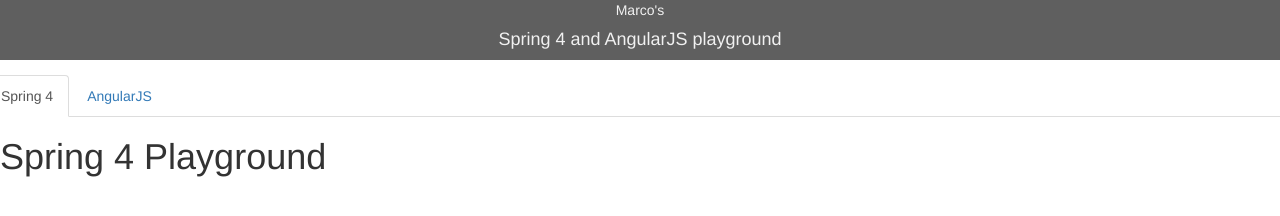
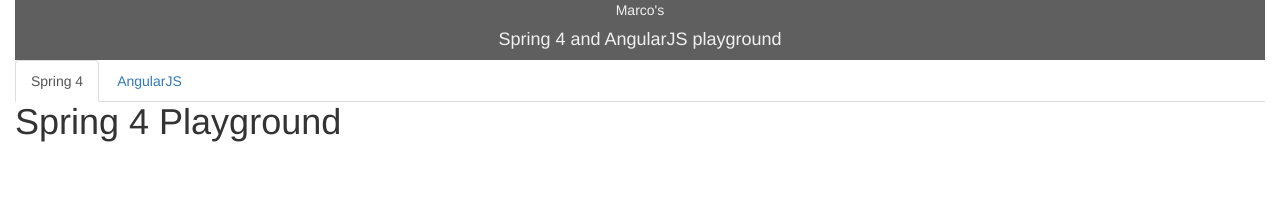
Before and after one commit to TheMarCoder/S4_AJS_Sample_Console, a website: page playground/webApp/app/index.html in a window 1280 px wide. Drawn offline with nearby package versions, Linux system fonts and the light colour scheme; some packages are replaced by stand-ins of ours.

Commit message:
Optimize padding

```diff
--- a/playground/webApp/app/index.html
+++ b/playground/webApp/app/index.html
@@ -25,23 +25,20 @@
     <script src="components/version/version-directive.js"></script>
     <script src="components/version/interpolate-filter.js"></script>
 
-    <form>
-      <div class="form-group playgroundHeader col-xs-12 text-center">
+    <div class="container-fluid">
+      <div class="playgroundHeader col-xs-12 text-center">
         <div>Marco's</div>
         <h4>Spring 4 and AngularJS playground</h4>
       </div>
 
-      <div class="row">
         <ul class="nav col-xs-12 nav-tabs">
           <li ui-sref-active="active"><a ui-sref="springPlayground">Spring 4</a></li>
           <li ui-sref-active="active"><a ui-sref="angularPlayground">AngularJS</a></li>
         </ul>
-      </div>
-
-    </form>
 
       <!-- THIS IS WHERE WE WILL INJECT OUR CONTENT ============================== -->
       <div ui-view></div>
+    </div>
 
   </body>
 </html>
```
Also changed, not shown: playground/src/main/resources/static/index.html (+3 -6 lines).
